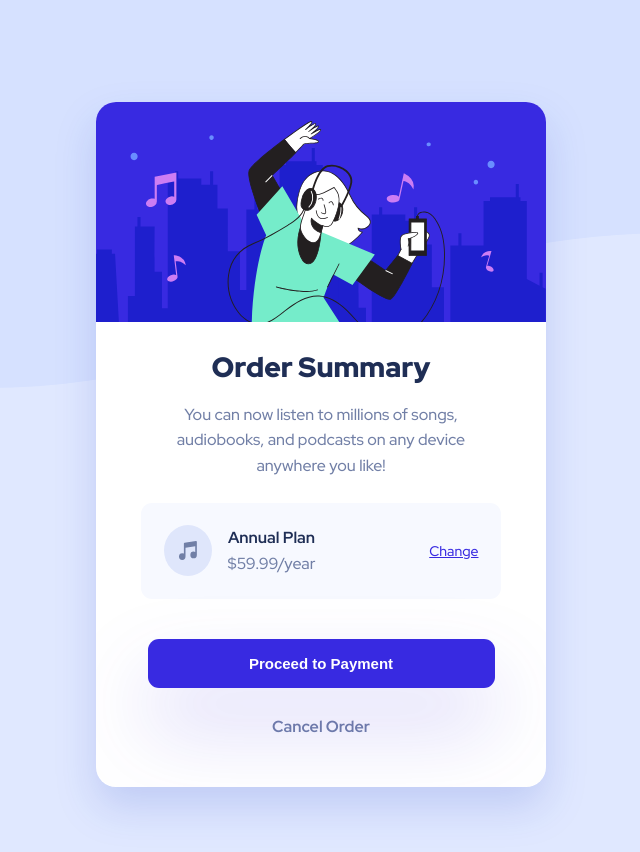
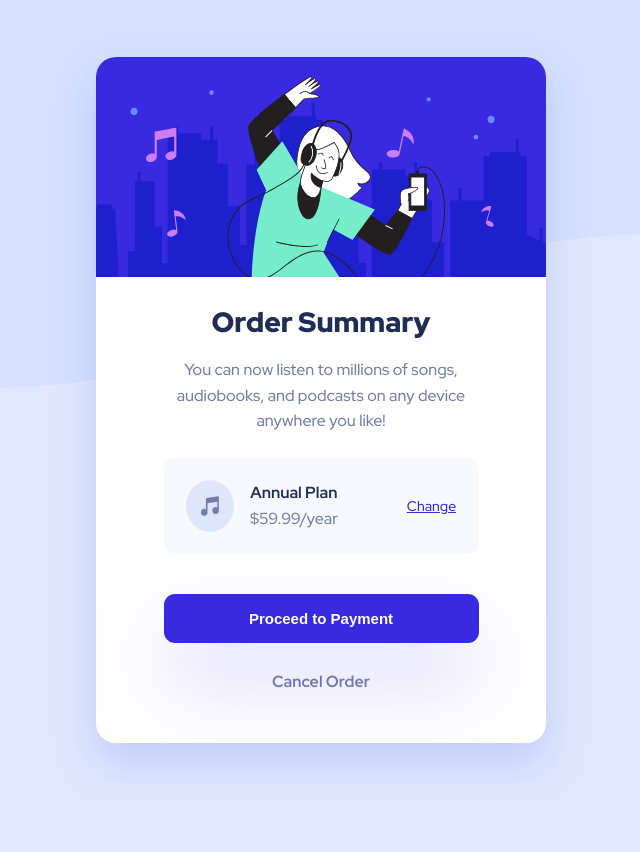
Before and after one commit to KARSE22/order-summary-component-frontEndMentor, a plain HTML site: page index.html in a window 1280 px wide. Shown: the whole page, without its empty margins (319-959 px from the left). After the commit the page ends 800 px from the top, so only its background shows below. Drawn offline with Linux system fonts and the light colour scheme.

Commit message:
fixed the centering of the card component with grid

```diff
--- a/styles.css
+++ b/styles.css
@@ -1,10 +1,6 @@
 * {
   box-sizing: border-box;
   font-size: 16px;
-}
-
-*, *:before, *:after {
-  box-sizing: inherit;
 }
 
 html {
@@ -14,6 +10,8 @@ html {
 body {
   font-family: 'Red Hat Display', sans-serif;
   min-height: 100vh;
+  display: grid;
+  place-items: center;
   background-image: url(images/pattern-background-desktop.svg);
   background-repeat: no-repeat;
   /* background-size sets the size of the element's background image */
@@ -23,10 +21,6 @@ body {
 
 body, h1, h2, h3, h4, h5, h6, p, ol, ul {
   margin: 0;
-}
-
-ol, ul {
-  list-style: none;
 }
 
 img {
@@ -58,7 +52,7 @@ button:hover, button:active {
   /* will come back to later, not sure if I need this max-height property */
   max-height: 697px;
   text-align: center;
-  margin: 102px auto 101px;
+  /* margin: 102px auto 101px; */
   border-radius: 20px;
   background-color: #fff;
   /* specifies what content should do if it overflows an element's box - clip content or add scrollbarrs */
```
